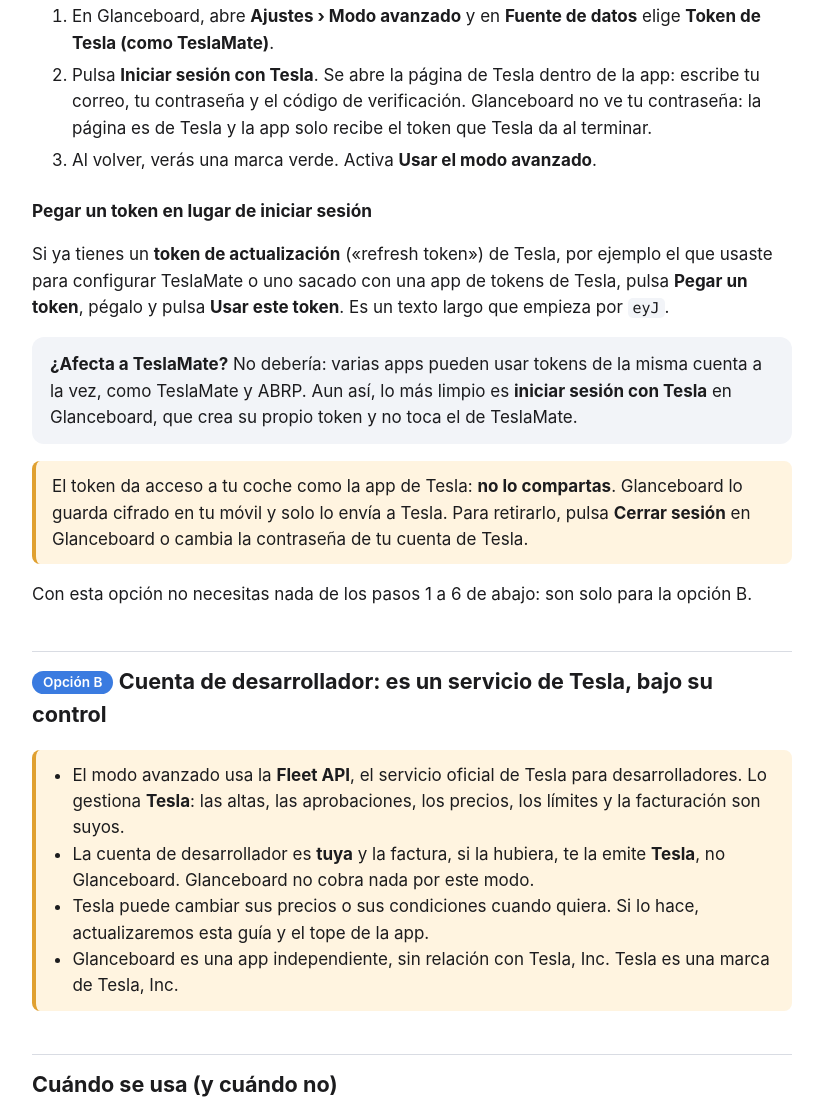
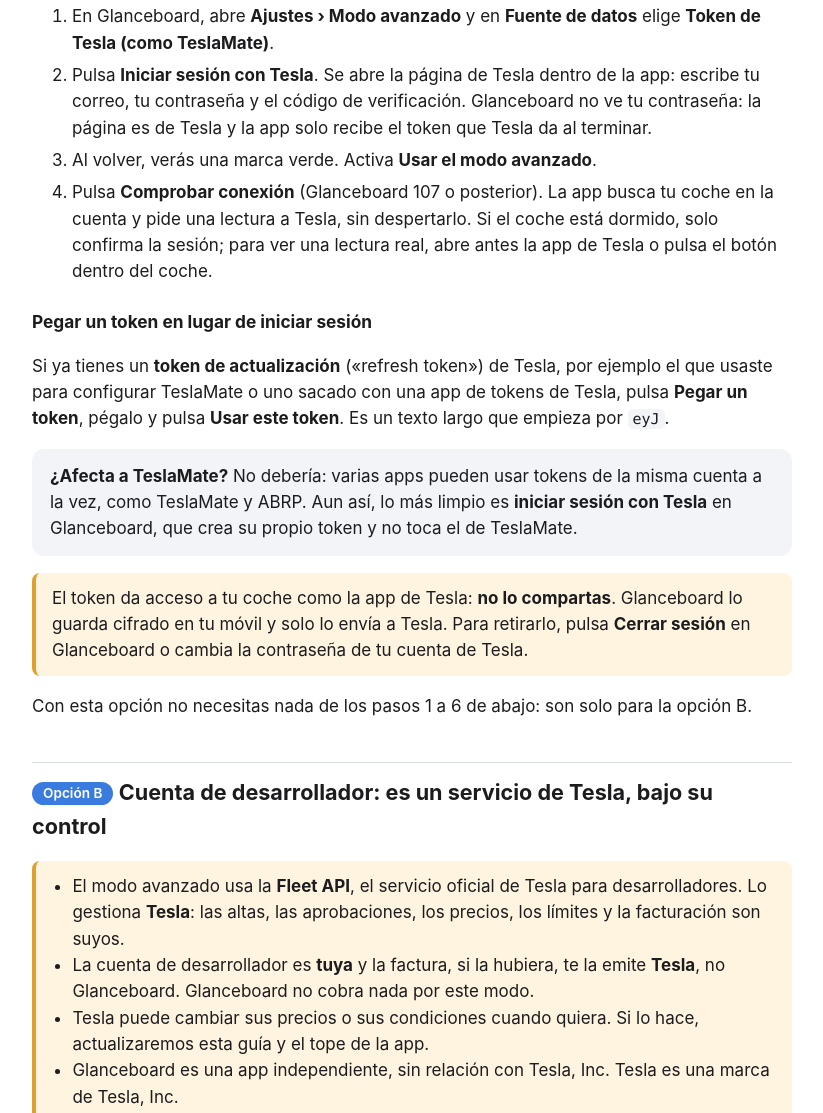
Before and after one commit to wattboard/glanceboard-web, a plain HTML site: page ayuda/modo-avanzado/index.html in a window 1280 px wide. Shown: the part 2188-3301 px from the top of the page, without its empty margins (228-1051 px from the left). Drawn offline with Linux system fonts and the light colour scheme.

Commit message:
Guía del modo avanzado: botón Comprobar conexión
Co-Authored-By: Claude Opus 5.5 <noreply@anthropic.com>

```diff
--- a/ayuda/modo-avanzado/index.html
+++ b/ayuda/modo-avanzado/index.html
@@ -82,6 +82,7 @@ ol.steps>li{margin:.35em 0}
 <li>En Glanceboard, abre <b>Ajustes › Modo avanzado</b> y en <b>Fuente de datos</b> elige <b>Token de Tesla (como TeslaMate)</b>.</li>
 <li>Pulsa <b>Iniciar sesión con Tesla</b>. Se abre la página de Tesla dentro de la app: escribe tu correo, tu contraseña y el código de verificación. Glanceboard no ve tu contraseña: la página es de Tesla y la app solo recibe el token que Tesla da al terminar.</li>
 <li>Al volver, verás una marca verde. Activa <b>Usar el modo avanzado</b>.</li>
+<li>Pulsa <b>Comprobar conexión</b> (Glanceboard 107 o posterior). La app busca tu coche en la cuenta y pide una lectura a Tesla, sin despertarlo. Si el coche está dormido, solo confirma la sesión; para ver una lectura real, abre antes la app de Tesla o pulsa el botón dentro del coche.</li>
 </ol>
 <h3>Pegar un token en lugar de iniciar sesión</h3>
 <p>Si ya tienes un <b>token de actualización</b> («refresh token») de Tesla, por ejemplo el que usaste para configurar TeslaMate o uno sacado con una app de tokens de Tesla, pulsa <b>Pegar un token</b>, pégalo y pulsa <b>Usar este token</b>. Es un texto largo que empieza por <code>eyJ</code>.</p>
@@ -213,6 +214,7 @@ ol.steps>li{margin:.35em 0}
 <li>Copia el <b>ID de cliente</b> y el <b>secreto de cliente</b> del paso 4 y pégalos en Glanceboard, en <b>Ajustes › Modo avanzado</b>. Se guardan cifrados en tu móvil y <b>no salen de él</b>.</li>
 <li>Pulsa <b>Iniciar sesión con Tesla</b>. Se abre la página de Tesla: entra con tu cuenta y acepta los permisos de información y de ubicación del vehículo.</li>
 <li>Glanceboard registra tu web en Tesla, comprueba que todo funciona y te muestra <b>Listo</b>.</li>
+<li>Pulsa <b>Comprobar conexión</b> para pedir una lectura de prueba a Tesla (cuenta como una consulta del mes). Si sale que Tesla encuentra el coche pero no envía datos de conducción, revisa que marcaste <b>Ubicación del vehículo</b> en el paso 2.</li>
 </ol>
 <div class="pend"><b>En desarrollo</b><br>Pantalla «Listo» de Glanceboard con el contador de consultas del mes.</div>
 
```
Also changed, not shown: 1 other file.
